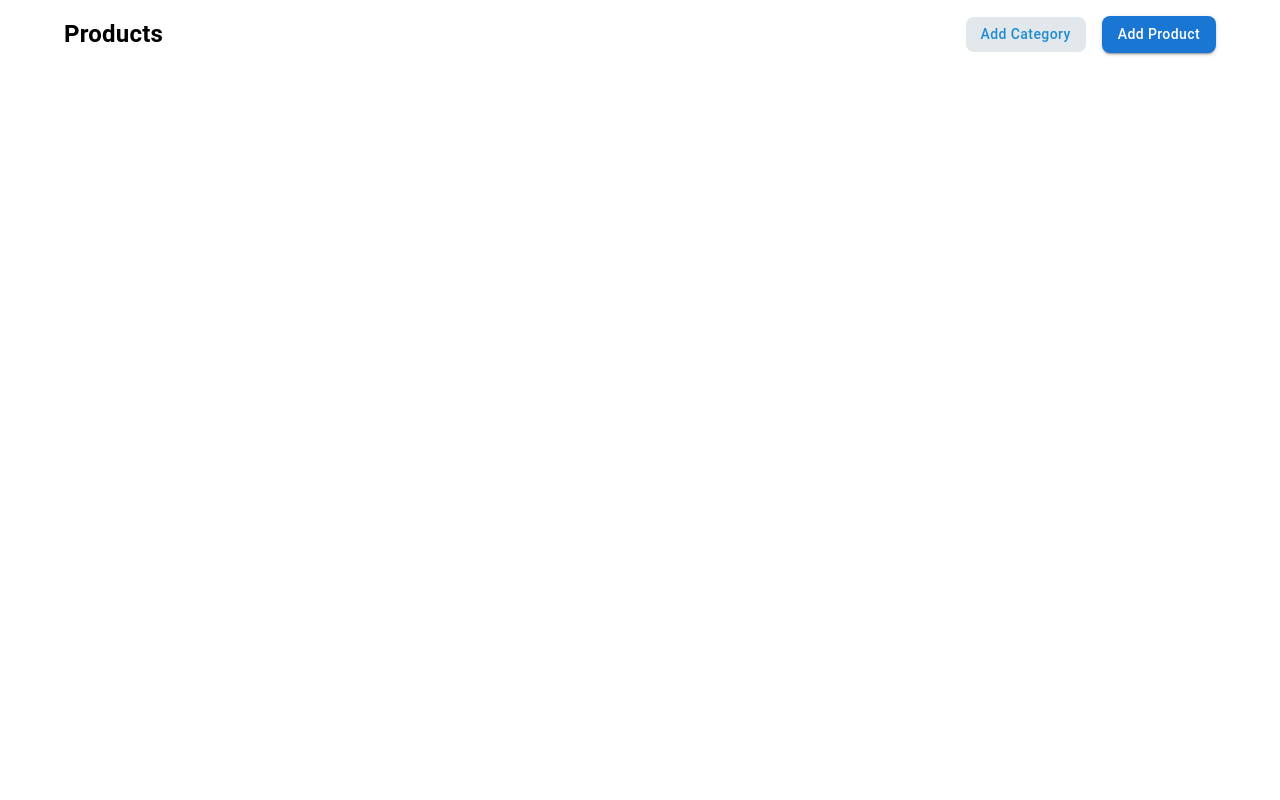
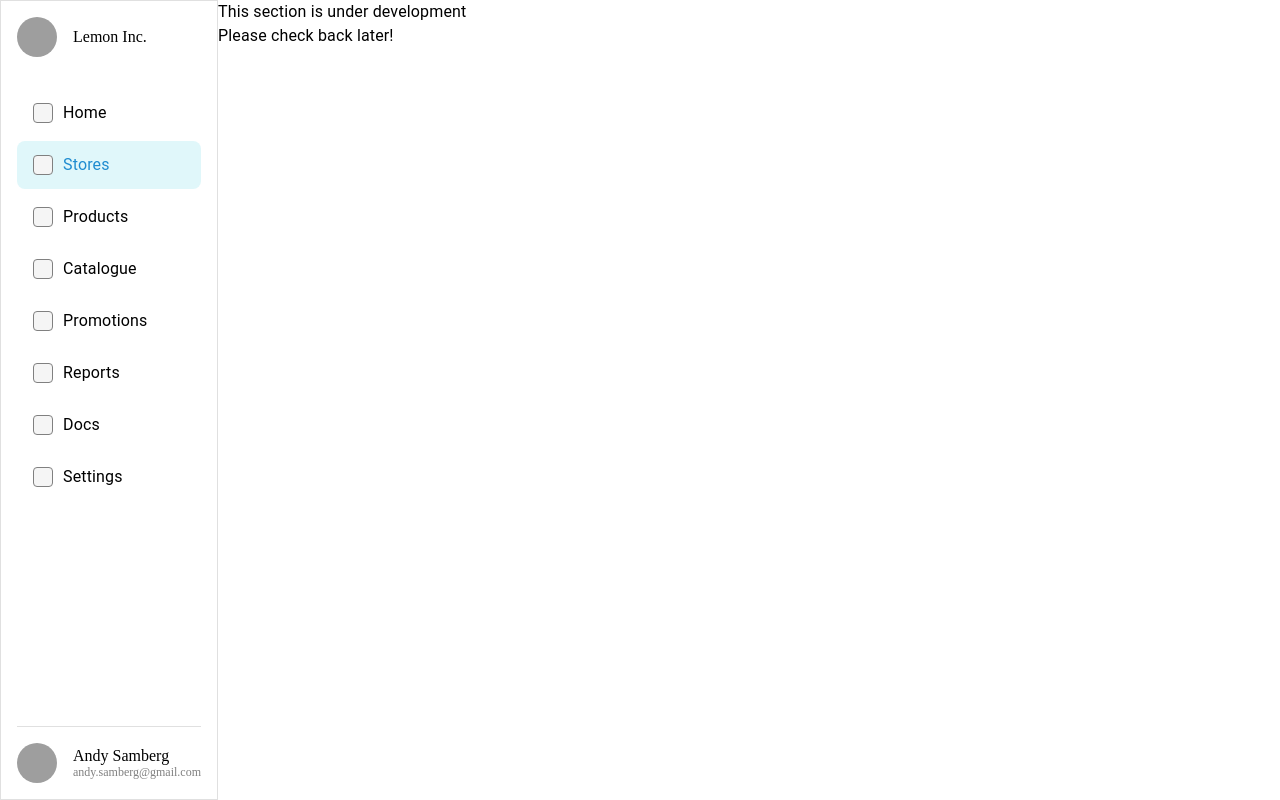
Before and after one commit to Surjendu-kar/Products, a React (Vite) app: page /stores in a window 1280 px wide. Built offline with nearby package versions, Linux system fonts and the light colour scheme; grey boxes are pictures that could not be loaded.

Commit message:
fix product

```diff
--- a/src/App.tsx
+++ b/src/App.tsx
@@ -1,39 +1,27 @@
-import { useState } from "react";
-import { Stack, styled, Box } from "@mui/material";
-import Navbar from "./components/Navbar/Navbar";
-import CategoryBox from "./components/Category/CategoryBox";
+import { Routes, Route } from "react-router-dom";
+import Home from "./pages/Homepage/Home";
+import Sidebar from "./components/Sidebar/Sidebar";
+import { Box, Typography } from "@mui/material";
+import Products from "./pages/Products/Products";
 
-const MainContainer = styled(Stack)(({ theme }) => ({
-  width: "90%",
-  margin: "0 auto",
-  [theme.breakpoints.down("lg")]: {},
-  [theme.breakpoints.down("md")]: {},
-  [theme.breakpoints.down("sm")]: {},
-}));
-
-const CategoriesContainer = styled(Box)(({ theme }) => ({
-  display: "flex",
-  flexWrap: "wrap",
-  gap: theme.spacing(2),
-  marginTop: theme.spacing(2),
-}));
+const DevelopmentPage = () => (
+  <Box>
+    <Typography>This section is under development</Typography>
+    <Typography>Please check back later!</Typography>
+  </Box>
+);
 
 function App() {
-  const [categories, setCategories] = useState<string[]>([]);
+  return (
+    <Box sx={{ display: "flex" }}>
+      <Sidebar />
 
-  const handleAddCategory = (categoryName: string) => {
-    setCategories([...categories, categoryName]);
-  };
-
-  return (
-    <MainContainer>
-      <Navbar onAddCategory={handleAddCategory} />
-      <CategoriesContainer>
-        {categories.map((category, index) => (
-          <CategoryBox key={index} name={category} />
-        ))}
-      </CategoriesContainer>
-    </MainContainer>
+      <Routes>
+        <Route path="/" element={<Home />} />
+        <Route path="/products" element={<Products />} />
+        <Route path="*" element={<DevelopmentPage />} />
+      </Routes>
+    </Box>
   );
 }
 
--- a/src/components/Navbar/Navbar.tsx
+++ b/src/components/Navbar/Navbar.tsx
@@ -15,10 +15,10 @@ const NavContainer = styled(Box)(({ theme }) => ({
   display: "flex",
   justifyContent: "space-between",
   alignItems: "center",
-  width: "100%",
+  width: "95%",
+  margin: "0 auto",
   marginTop: theme.spacing(2),
   marginBottom: theme.spacing(2),
-
   [theme.breakpoints.down("lg")]: {},
   [theme.breakpoints.down("md")]: {},
   [theme.breakpoints.down("sm")]: {},
@@ -86,9 +86,10 @@ const StyledTextField = styled(TextField)(() => ({
 
 interface NavbarProps {
   onAddCategory: (categoryName: string) => void;
+  onAddProduct: () => void;
 }
 
-const Navbar: React.FC<NavbarProps> = ({ onAddCategory }) => {
+const Navbar: React.FC<NavbarProps> = ({ onAddCategory, onAddProduct }) => {
   const [open, setOpen] = useState(false);
   const [categoryName, setCategoryName] = useState("");
 
@@ -118,7 +119,9 @@ const Navbar: React.FC<NavbarProps> = ({ onAddCategory }) => {
         <AddCategoryBtn variant="outlined" onClick={handleClickOpen}>
           Add Category
         </AddCategoryBtn>
-        <AddProductBtn variant="contained">Add Product</AddProductBtn>
+        <AddProductBtn variant="contained" onClick={onAddProduct}>
+          Add Product
+        </AddProductBtn>
       </ButtonGroup>
 
       <StyledDialog open={open} onClose={handleClose}>
--- /dev/null
+++ b/src/components/ProductDialog/AddProductDialog.tsx
@@ -0,0 +1,159 @@
+import React, { useState, ChangeEvent } from "react";
+import {
+  Dialog,
+  DialogTitle,
+  DialogContent,
+  DialogActions,
+  TextField,
+  Button,
+  Select,
+  MenuItem,
+  FormControl,
+  Box,
+  Typography,
+  styled,
+  SelectChangeEvent,
+} from "@mui/material";
+
+const StyledDialog = styled(Dialog)(({ theme }) => ({
+  "& .MuiDialog-paper": {
+    borderRadius: "12px",
+    boxShadow: "0px 4px 10px rgba(0, 0, 0, 0.1)",
+    width: "550px",
+    padding: theme.spacing(2),
+  },
+}));
+
+const StyledButton = styled(Button)(() => ({
+  borderRadius: "8px",
+  textTransform: "capitalize",
+}));
+
+const UploadButton = styled(Button)(({ theme }) => ({
+  border: "1px dashed #1F8CD0",
+  color: "#1F8CD0",
+  borderRadius: "8px",
+  padding: theme.spacing(1, 2),
+  textTransform: "none",
+  marginTop: theme.spacing(2),
+}));
+
+interface AddProductDialogProps {
+  open: boolean;
+  onClose: () => void;
+  categories: string[];
+}
+
+interface ProductData {
+  name: string;
+  category: string;
+  brand: string;
+}
+
+const AddProductDialog: React.FC<AddProductDialogProps> = ({
+  open,
+  onClose,
+  categories,
+}) => {
+  const [productData, setProductData] = useState<ProductData>({
+    name: "",
+    category: "",
+    brand: "",
+  });
+
+  const handleTextChange =
+    (field: keyof ProductData) =>
+    (event: ChangeEvent<HTMLInputElement | HTMLTextAreaElement>) => {
+      setProductData({
+        ...productData,
+        [field]: event.target.value,
+      });
+    };
+
+  const handleSelectChange = (event: SelectChangeEvent<string>) => {
+    setProductData({
+      ...productData,
+      category: event.target.value,
+    });
+  };
+
+  const handleCancel = () => {
+    setProductData({
+      name: "",
+      category: "",
+      brand: "",
+    });
+    onClose();
+  };
+
+  const handleNext = () => {
+    console.log("Product Data:", productData);
+    onClose();
+    setProductData({
+      name: "",
+      category: "",
+      brand: "",
+    });
+  };
+
+  return (
+    <StyledDialog open={open} onClose={onClose} maxWidth="md">
+      <DialogTitle sx={{ fontWeight: "bold" }}>Add Product</DialogTitle>
+      <DialogContent>
+        <Box sx={{ mt: 1 }}>
+          <Typography variant="body2" color="textSecondary" gutterBottom>
+            Product name *
+          </Typography>
+          <TextField
+            fullWidth
+            value={productData.name}
+            onChange={handleTextChange("name")}
+            sx={{ mb: 3 }}
+          />
+
+          <Typography variant="body2" color="textSecondary" gutterBottom>
+            Category *
+          </Typography>
+          <FormControl fullWidth sx={{ mb: 3 }}>
+            <Select
+              value={productData.category}
+              onChange={handleSelectChange}
+              displayEmpty
+            >
+              {categories.map((category, index) => (
+                <MenuItem key={index} value={category}>
+                  {category}
+                </MenuItem>
+              ))}
+            </Select>
+          </FormControl>
+
+          <Typography variant="body2" color="textSecondary" gutterBottom>
+            Brand *
+          </Typography>
+          <TextField
+            fullWidth
+            value={productData.brand}
+            onChange={handleTextChange("brand")}
+            sx={{ mb: 2 }}
+          />
+
+          <UploadButton startIcon={<span>📎</span>}>Upload Image</UploadButton>
+        </Box>
+      </DialogContent>
+      <DialogActions>
+        <StyledButton
+          onClick={handleCancel}
+          sx={{ backgroundColor: "#E1E7EB", color: "#1F8CD0" }}
+        >
+          Cancel
+        </StyledButton>
+        <StyledButton variant="contained" color="primary" onClick={handleNext}>
+          Next
+        </StyledButton>
+      </DialogActions>
+    </StyledDialog>
+  );
+};
+
+export default AddProductDialog;
--- /dev/null
+++ b/src/components/Sidebar/Sidebar.tsx
@@ -0,0 +1,128 @@
+import React from "react";
+import { useNavigate, useLocation } from "react-router-dom";
+import {
+  Box,
+  List,
+  ListItem,
+  ListItemText,
+  Avatar,
+  styled,
+} from "@mui/material";
+
+interface StyledListItemProps {
+  isActive: boolean;
+}
+
+const SidebarContainer = styled(Box)(({ theme }) => ({
+  height: "100vh",
+  padding: theme.spacing(2),
+  display: "flex",
+  flexDirection: "column",
+  justifyContent: "space-between",
+  border: "1px solid #e0e0e0",
+}));
+
+const LogoContainer = styled(Box)(() => ({
+  display: "flex",
+  alignItems: "center",
+  marginBottom: "24px",
+}));
+
+const ProfileContainer = styled(Box)(() => ({
+  display: "flex",
+  alignItems: "center",
+  borderTop: "1px solid #e0e0e0",
+  paddingTop: "16px",
+  marginTop: "auto",
+}));
+
+const BoxIcon = styled(Box)(() => ({
+  width: "20px",
+  height: "20px",
+  backgroundColor: "#F5F5F5",
+  borderRadius: "4px",
+  marginRight: "10px",
+  border: "1px solid grey",
+}));
+
+const StyledListItem = styled(ListItem, {
+  shouldForwardProp: (prop) => prop !== "isActive",
+})<StyledListItemProps>(({ theme, isActive }) => ({
+  borderRadius: theme.spacing(1),
+  marginBottom: theme.spacing(0.5),
+  transition: "0.3s",
+  backgroundColor: isActive ? "#e0f7fa" : "transparent",
+  color: isActive ? "#1F8CD0" : "inherit",
+  "&:hover": {
+    backgroundColor: isActive ? "#e0f7fa" : "#f5f5f5",
+    color: isActive ? "#1F8CD0" : "inherit",
+    cursor: "pointer",
+  },
+}));
+
+type MenuItem = {
+  text: string;
+  path: string;
+};
+
+const menuItems: MenuItem[] = [
+  { text: "Home", path: "home" },
+  { text: "Stores", path: "stores" },
+  { text: "Products", path: "products" },
+  { text: "Catalogue", path: "catalogue" },
+  { text: "Promotions", path: "promotions" },
+  { text: "Reports", path: "reports" },
+  { text: "Docs", path: "docs" },
+  { text: "Settings", path: "settings" },
+];
+
+const Sidebar: React.FC = () => {
+  const navigate = useNavigate();
+  const location = useLocation();
+
+  // Check if the current route matches the menu item
+  const isActive = (path: string): boolean => {
+    return location.pathname === `/${path}`;
+  };
+
+  // Handle navigation when list item is clicked
+  const handleNavigation = (path: string): void => {
+    navigate(`/${path}`);
+  };
+
+  return (
+    <SidebarContainer>
+      <Box>
+        <LogoContainer>
+          <Avatar src="/logo.png" alt="Logo" />
+          <Box ml={2}>Lemon Inc.</Box>
+        </LogoContainer>
+
+        <List component="nav">
+          {menuItems.map((item, index) => (
+            <StyledListItem
+              key={index}
+              onClick={() => handleNavigation(item.path)}
+              isActive={isActive(item.path)}
+            >
+              <BoxIcon />
+              <ListItemText primary={item.text} />
+            </StyledListItem>
+          ))}
+        </List>
+      </Box>
+
+      <ProfileContainer>
+        <Avatar src="https://i.pravatar.cc/300" alt="Andy Samberg" />
+        <Box ml={2}>
+          <div>Andy Samberg</div>
+          <div style={{ fontSize: "12px", color: "gray" }}>
+            andy.samberg@gmail.com
+          </div>
+        </Box>
+      </ProfileContainer>
+    </SidebarContainer>
+  );
+};
+
+export default Sidebar;
--- a/src/main.tsx
+++ b/src/main.tsx
@@ -1,10 +1,13 @@
-import { StrictMode } from 'react'
-import { createRoot } from 'react-dom/client'
-import App from './App.tsx'
-import './index.css'
+import React from "react";
+import { createRoot } from "react-dom/client";
+import App from "./App.tsx";
+import "./index.css";
+import { BrowserRouter } from "react-router-dom";
 
-createRoot(document.getElementById('root')!).render(
-  <StrictMode>
-    <App />
-  </StrictMode>,
-)
+createRoot(document.getElementById("root")!).render(
+  <React.StrictMode>
+    <BrowserRouter>
+      <App />
+    </BrowserRouter>
+  </React.StrictMode>
+);
--- /dev/null
+++ b/src/pages/Homepage/Home.tsx
@@ -0,0 +1,5 @@
+function Home() {
+  return <div>Home</div>;
+}
+
+export default Home;
--- /dev/null
+++ b/src/pages/Products/Products.tsx
@@ -0,0 +1,58 @@
+import { styled, Box } from "@mui/material";
+import Navbar from "../../components/Navbar/Navbar";
+import CategoryBox from "../../components/Category/CategoryBox";
+import AddProductDialog from "../../components/ProductDialog/AddProductDialog";
+import { useState } from "react";
+
+const MainContainer = styled(Box)(() => ({
+  width: "100%",
+  margin: "0 auto",
+}));
+
+const CategoriesContainer = styled(Box)(({ theme }) => ({
+  width: "95%",
+  margin: "0 auto",
+  display: "flex",
+  flexWrap: "wrap",
+  gap: theme.spacing(2),
+  marginTop: theme.spacing(2),
+}));
+
+function Products() {
+  const [categories, setCategories] = useState<string[]>([]);
+  const [isProductDialogOpen, setIsProductDialogOpen] = useState(false);
+
+  const handleAddCategory = (categoryName: string) => {
+    setCategories([...categories, categoryName]);
+  };
+
+  const handleOpenProductDialog = () => {
+    setIsProductDialogOpen(true);
+  };
+
+  const handleCloseProductDialog = () => {
+    setIsProductDialogOpen(false);
+  };
+
+  return (
+    <MainContainer>
+      <Navbar
+        onAddCategory={handleAddCategory}
+        onAddProduct={handleOpenProductDialog}
+      />
+      <CategoriesContainer>
+        {categories.map((category, index) => (
+          <CategoryBox key={index} name={category} />
+        ))}
+      </CategoriesContainer>
+
+      <AddProductDialog
+        open={isProductDialogOpen}
+        onClose={handleCloseProductDialog}
+        categories={categories}
+      />
+    </MainContainer>
+  );
+}
+
+export default Products;
```
